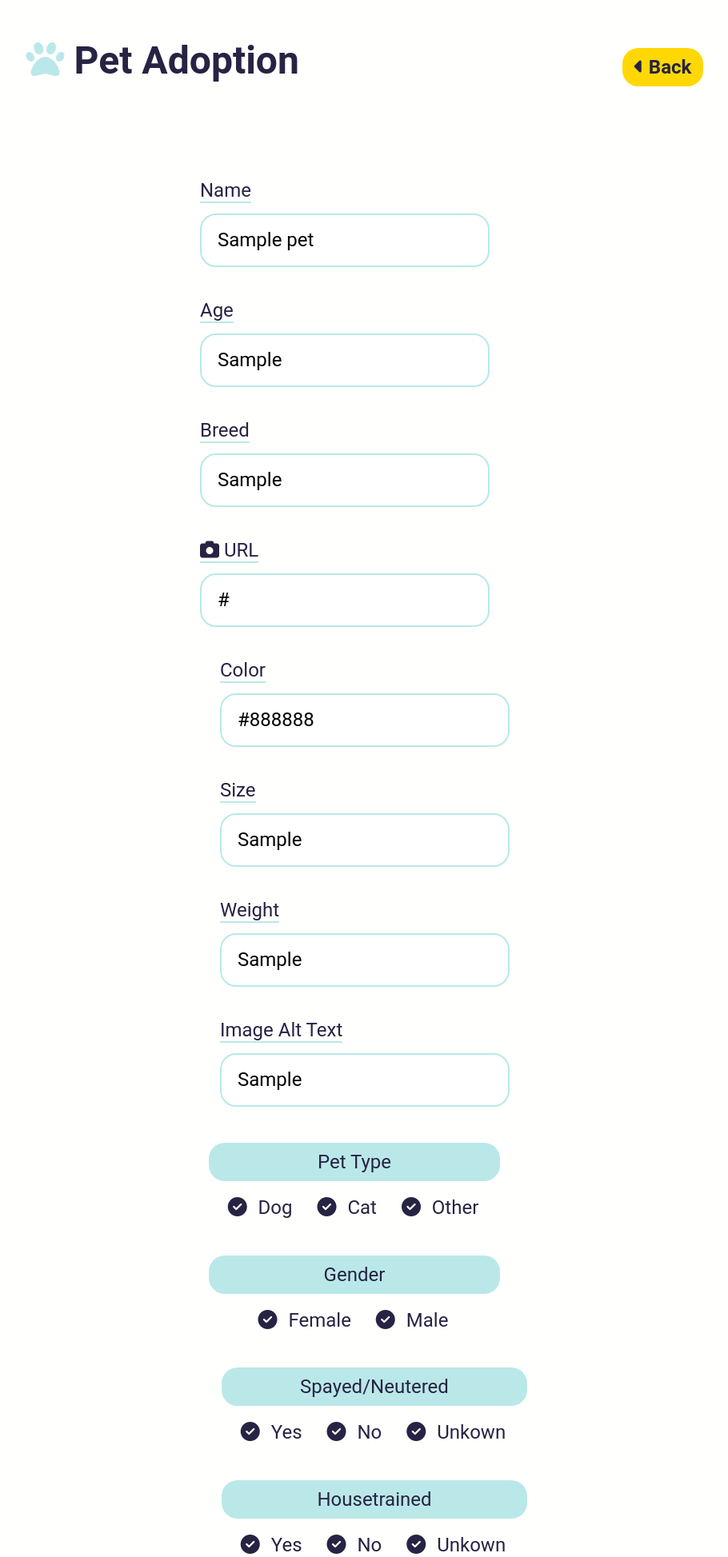
After one commit to GrahamMorbyDev/pet_adoption, a Flask app: page /pet/edit/1 in a window 1280 px wide. The commit adds this page. Shown: the top 1947 px of the page at 80% size, without its empty margins (184-1094 px from the left). Run offline with Flask 2, Linux system fonts and the light colour scheme; tables that the repository leaves empty hold one stand-in row (values such as "Sample post"); some libraries are stand-ins or nearby versions.

Commit message:
update, edit and delete pet in place

```diff
--- a/app.py
+++ b/app.py
@@ -33,9 +33,40 @@ def add_pet():
     return render_template('addpet.html')
 
 
-@app.route('/pet')
-def pet():
-    return render_template('pet.html')
+@app.route('/pet/<id>')
+def pet(id):
+    pet = Pet.query.get(id)
+    return render_template('pet.html', pet=pet)
+
+
+@app.route('/pet/edit/<id>', methods=['GET', 'POST'])
+def edit_pet(id):
+    pet = Pet.query.get(id)
+    if request.form:
+        pet.name = request.form['name']
+        pet.age = request.form['age']
+        pet.breed = request.form['breed']
+        pet.color = request.form['color']
+        pet.size = request.form['size']
+        pet.weight = request.form['weight']
+        pet.url = request.form['url']
+        pet.url_tag = request.form['alt']
+        pet.pet_type = request.form['pet']
+        pet.gender = request.form['gender']
+        pet.spay = request.form['spay']
+        pet.house_trained = request.form['housetrained']
+        pet.description = request.form['description']
+        db.session.commit()
+        return redirect(url_for('index'))
+    return render_template('editpet.html', pet=pet)
+
+
+@app.route('/pet/delete/<id>')
+def delete_pet(id):
+    pet = Pet.query.get(id)
+    db.session.delete(pet)
+    db.session.commit()
+    return redirect(url_for('index'))
 
 
 if __name__ == '__main__':
--- /dev/null
+++ b/templates/editpet.html
@@ -0,0 +1,123 @@
+{% extends 'layout.html' %}
+{% block button %}
+<a class="back-btn" href="{{ url_for('index') }}">
+    <i class="fas fa-caret-left"></i>
+    Back
+</a>
+{% endblock %}
+{% block content %}
+
+<section id="pet-cards">
+    <form action="{{ url_for('edit_pet', id=pet.id) }}" method="POST" id="form">
+        <div class="columns">
+            <div class="col1">
+                <div class="form-container">
+                    <label for="name">Name</label>
+                    <input id="name" name="name" type="text" placeholder="Fuzzy Wuzzy" value="{{pet.name}}">
+                </div>
+                <div class="form-container">
+                    <label for="age">Age</label>
+                    <input id="age" name="age" type="text" placeholder="6 months" value="{{pet.age}}">
+                </div>
+                <div class="form-container">
+                    <label for="breed">Breed</label>
+                    <input id="breed" name="breed" type="text" placeholder="American Shorthair" value="{{pet.breed}}">
+                </div>
+                <div class="form-container">
+                    <label for="url"><i class="fas fa-camera"></i> URL</label>
+                    <input id="url" name="url" type="text" placeholder="Photo link" value="{{pet.url}}">
+                </div>
+            </div>
+            <div class="col2">
+                <div class="form-container">
+                    <label for="color">Color</label>
+                    <input id="color" name="color" type="text" placeholder="Grey" value="{{pet.color}}">
+                </div>
+                <div class="form-container">
+                    <label for="size">Size</label>
+                    <input id="size" name="size" type="text" placeholder="Medium" value="{{pet.size}}">
+                </div>
+                <div class="form-container">
+                    <label for="weight">Weight</label>
+                    <input id="weight" name="weight" type="text" placeholder="5lbs" value="{{pet.weight}}">
+                </div>
+                <div class="form-container">
+                    <label for="alt">Image Alt Text</label>
+                    <input id="alt" name="alt" type="text" placeholder="This photo is..." value="{{pet.url_tag}}">
+                </div>
+            </div>
+        </div>
+        <div class="columns">
+            <div class="col1">
+                <fieldset>
+                    <div>
+                        <legend>Pet Type</legend>
+                        <input id="dog" type="radio" name="pet" value="Dog" {% if pet.pet_type == "Dog" %} checked {% endif %}>
+                        <i class="fas fa-check-circle"></i>
+                        <label for="dog">Dog</label>
+                        <input id="cat" type="radio" name="pet" value="Cat" {% if pet.pet_type == "Cat" %} checked {% endif %}>
+                        <i class="fas fa-check-circle"></i>
+                        <label for="cat">Cat</label>
+                        <input id="other" type="radio" name="pet" value="Other" {% if pet.pet_type == "Other" %} checked {% endif %}>
+                        <i class="fas fa-check-circle"></i>
+                        <label for="other">Other</label>
+                    </div>
+                </fieldset>
+                <fieldset>
+                    <div>
+                        <legend>Gender</legend>
+                        <input id="female" type="radio" name="gender" value="Female" {% if pet.gender == "Female" %} checked {% endif %}>
+                        <i class="fas fa-check-circle"></i>
+                        <label for="female">Female</label>
+                        <input id="male" type="radio" name="gender" value="Male" {% if pet.gender == "Male" %} checked {% endif %}>
+                        <i class="fas fa-check-circle"></i>
+                        <label for="male">Male</label>
+                    </div>
+                </fieldset>
+            </div>
+            <div class="col2">
+                <fieldset>
+                    <div>
+                        <legend>Spayed/Neutered</legend>
+                        <input id="true" type="radio" name="spay" value="Yes" {% if pet.spay == "Yes" %} checked {% endif %}>
+                        <i class="fas fa-check-circle"></i>
+                        <label for="true">Yes</label>
+                        <input id="false" type="radio" name="spay" value="No" {% if pet.spay == "No" %} checked {% endif %}>
+                        <i class="fas fa-check-circle"></i>
+                        <label for="false">No</label>
+                        <input id="na" type="radio" name="spay" value="Unknown" {% if pet.spay == "Unknown" %} checked {% endif %}>
+                        <i class="fas fa-check-circle"></i>
+                        <label for="na">Unkown</label>
+                    </div>
+                </fieldset>
+                <fieldset>
+                    <div>
+                        <legend>Housetrained</legend>
+                        <input id="yes" type="radio" name="housetrained" value="Yes" {% if pet.house_trained == "Yes" %} checked {% endif %}>
+                        <i class="fas fa-check-circle"></i>
+                        <label for="yes">Yes</label>
+                        <input id="no" type="radio" name="housetrained" value="No" {% if pet.house_trained == "No" %} checked {% endif %}>
+                        <i class="fas fa-check-circle"></i>
+                        <label for="no">No</label>
+                        <input id="unkown" type="radio" name="housetrained" value="Unknown" {% if pet.house_trained == "Unknown" %} checked {% endif %}>
+                        <i class="fas fa-check-circle"></i>
+                        <label for="unkown">Unkown</label>
+                    </div>
+                </fieldset>
+            </div>
+        </div>
+        <fieldset id="descr">
+            <div>
+                <legend>Description</legend>
+                <label for="description" style="display: none;">Description</label>
+                <textarea name="description" id="description" cols="30" rows="10"
+                          placeholder="This pet is...">{{pet.description}}</textarea>
+            </div>
+        </fieldset>
+        <div id="form-buttons">
+            <button type="reset">Cancel</button>
+            <button type="submit">Submit</button>
+        </div>
+    </form>
+</section>
+{% endblock %}
--- a/templates/index.html
+++ b/templates/index.html
@@ -10,7 +10,7 @@
 {% block content %}
     <section id="pet-cards">
         {% for pet in pets %}
-        <a href="{{ url_for('pet') }}">
+        <a href="{{ url_for('pet', id=pet.id) }}">
             <div class="card">
                 <img src="{{ pet.url }}" alt="{{pet.url_tag}}">
                 <h2>{{pet.name}}</h2>
```
Also changed, not shown: templates/pet.html (+13 -13 lines).
